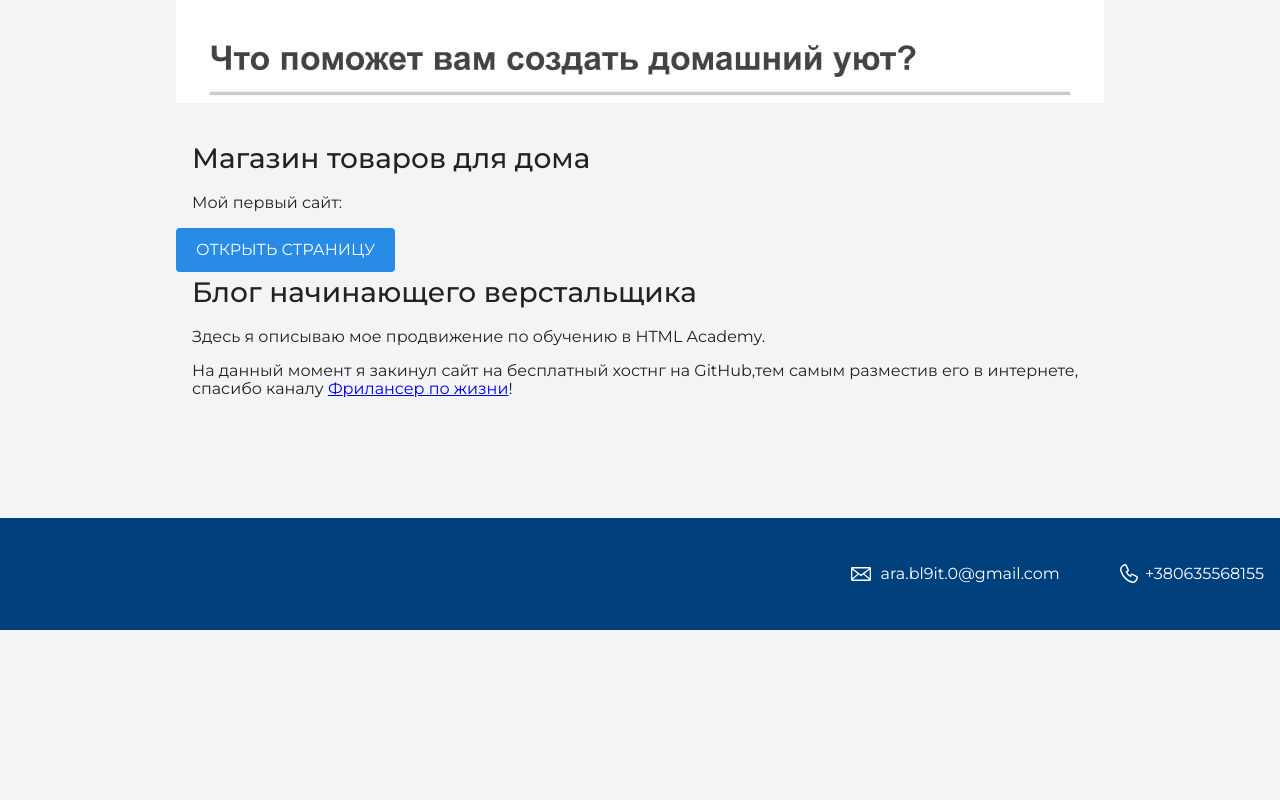
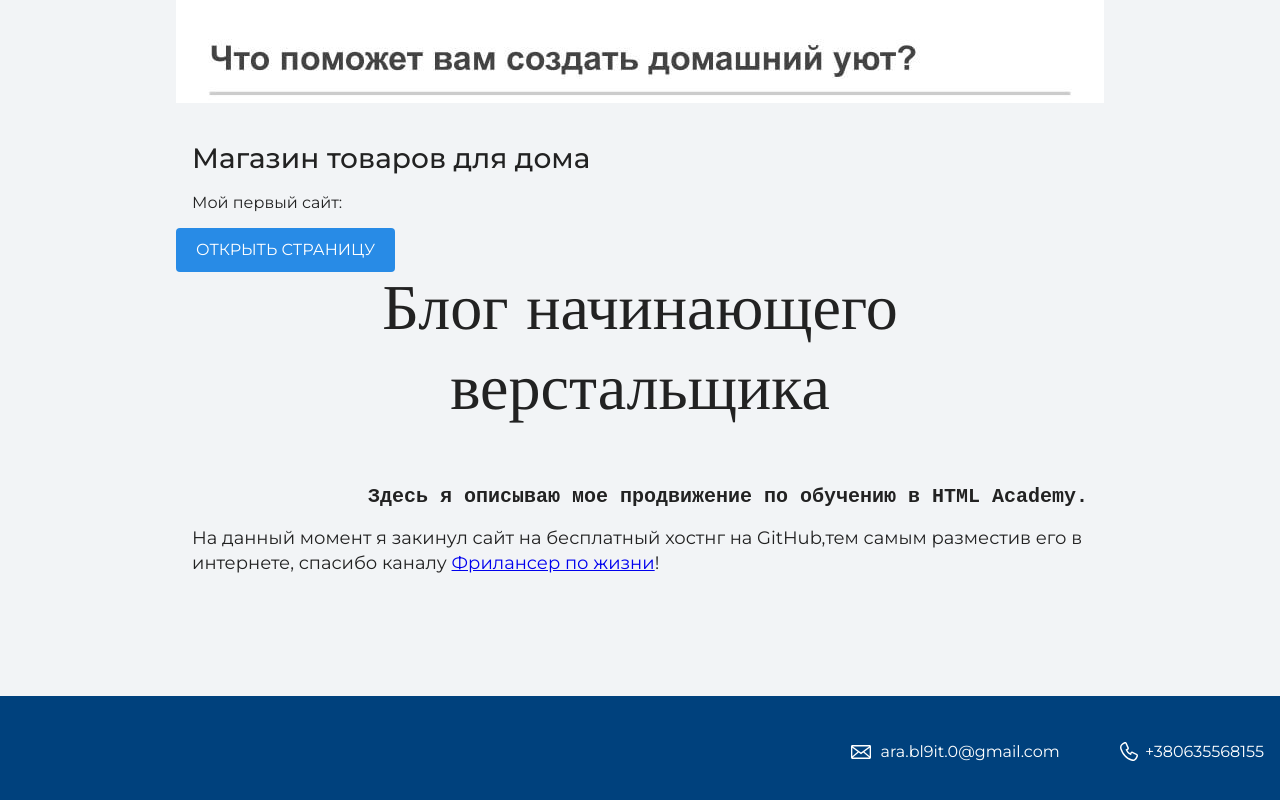
Before and after one commit to Arcticbite/Site, a plain HTML site: page index.html in a window 1280 px wide. Shown: the part 2655-3455 px from the top of the page. Before the commit the page ends 3285 px from the top, so only its background shows below. Drawn offline with nearby package versions, Linux system fonts and the light colour scheme.

Commit message:
Add files via upload

```diff
--- a/index.html
+++ b/index.html
@@ -48,10 +48,10 @@
       <p>Мой первый сайт:</p></div>
       <a class="button" href="source/project-gloevk/index.html">Открыть страницу</a>
 
-      <div class="aboutme"><h3>Блог начинающего верстальщика</h3>
-      <p>Здесь я описываю мое продвижение по обучению в HTML Academy.</p>
-      <p>На данный момент я закинул сайт на бесплатный хостнг на GitHub,тем самым разместив его в интернете, спасибо каналу <a href="https://www.youtube.com/channel/UCedskVwIKiZJsO8XdJdLKnA" target="_blank">Фрилансер по жизни</a>!
-      </p></div>
+      <div class="aboutme"><h2 class="subheading">Блог начинающего верстальщика</h2>
+      <p class="des"><b>Здесь я описываю мое продвижение по обучению в HTML Academy.</b></p>
+      <div class="blog"><p>На данный момент я закинул сайт на бесплатный хостнг на GitHub,тем самым разместив его в интернете, спасибо каналу <a href="https://www.youtube.com/channel/UCedskVwIKiZJsO8XdJdLKnA" target="_blank">Фрилансер по жизни</a>!
+      </p></div></div>
       </div>
     </section>
 
--- a/style.css
+++ b/style.css
@@ -12,9 +12,18 @@ body {
 }
 .aboutme {
   max-width: 928px;
-  margin: 0 auto ;
+  margin: 0 auto;
   padding: 0 16px;
   line-height: 18px;
+}
+.blog {
+  font-size: 18px;
+  line-height: 25px;
+}
+.des {
+  text-align: right;
+  font-family: 'Courier New', Courier, monospace;
+  font-size: 20px;
 }
 .container {
   max-width: 928px;
```
